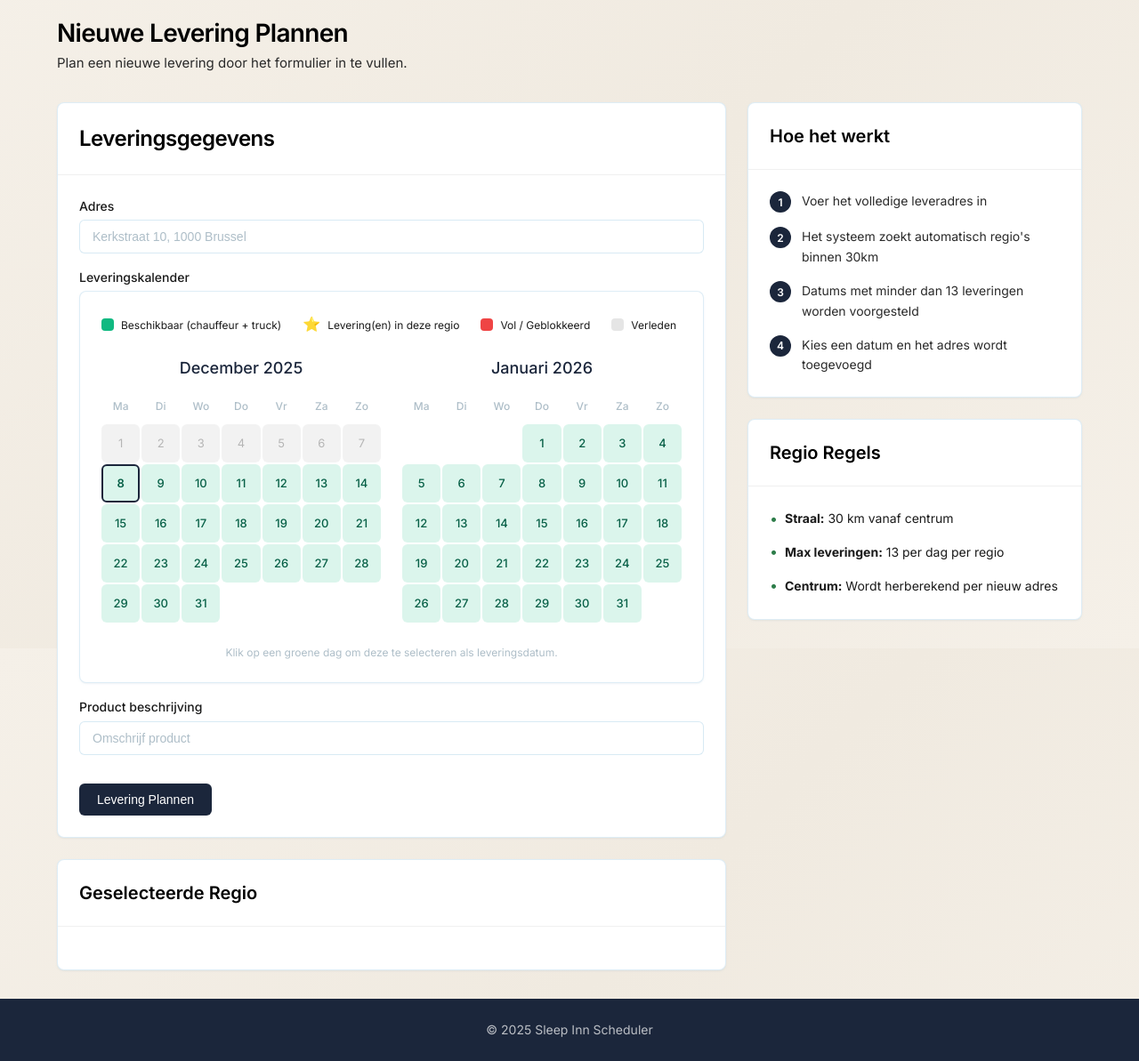
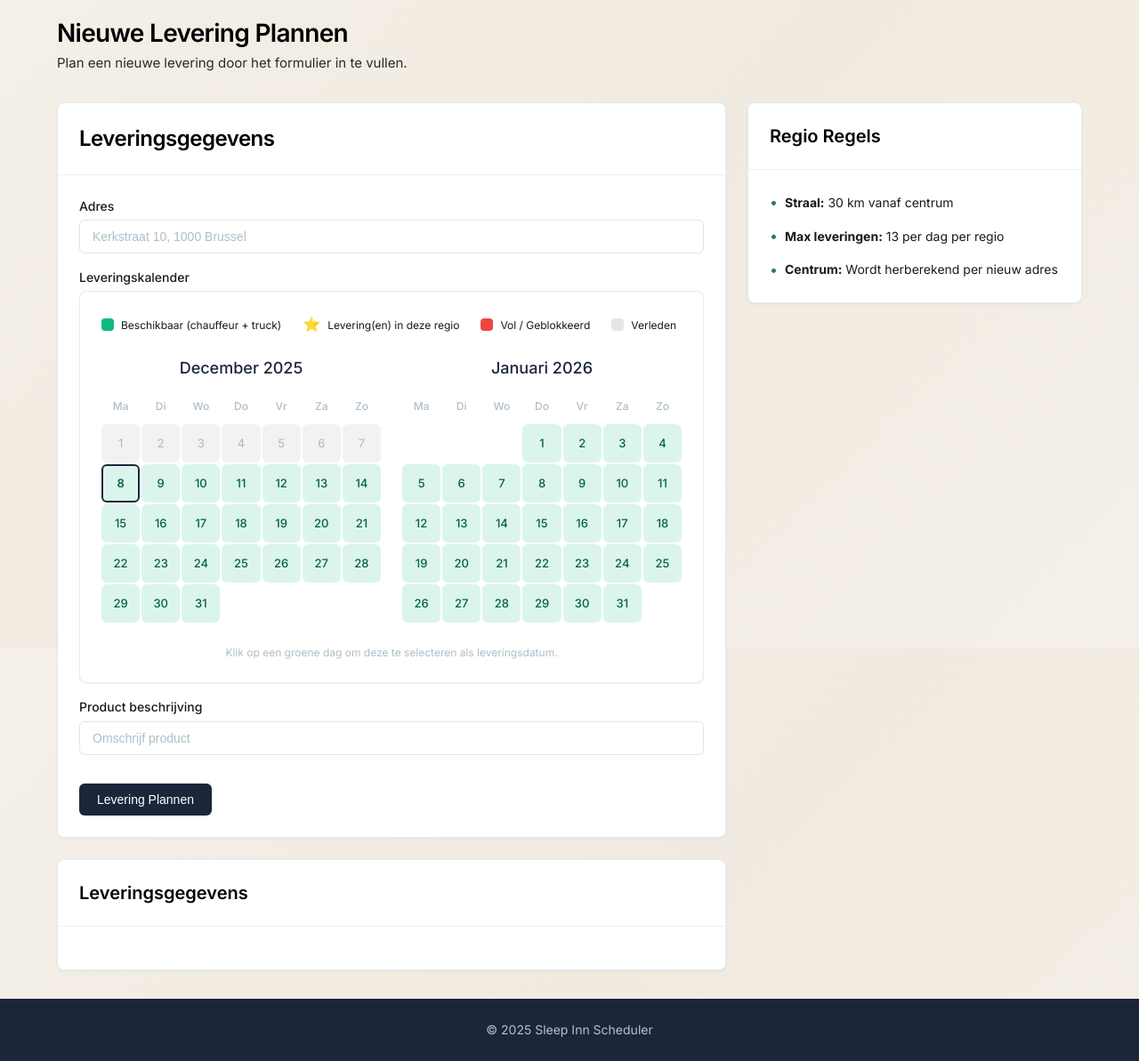
Before and after one commit to A-D-DBS-application/web-application-2025-group-19, a Flask app: page /add-listing in a window 1280 px wide. Shown: the part 71-1264 px from the top of the page at 89% size. Run offline with Flask 3, Linux system fonts and the light colour scheme; the visitor is signed in with stand-in values (Sample User, id 1); data that the repository does not hold is empty.

Commit message:
Add municipality input field to delivery form and remove 'Hoe het werkt' section
- Add municipality input field in 'Leveringsgegevens' card
- Municipality field is shown when date is selected (with or without region)
- Use municipality value when creating new regions (priority: municipality > region_name > date-based name)
- Change card title from 'Geselecteerde Regio' to 'Leveringsgegevens'
- Remove 'Hoe het werkt' information card from sidebar

```diff
--- a/app/routes.py
+++ b/app/routes.py
@@ -602,6 +602,7 @@
     product_description = request.form.get("product_description", "").strip()
     address = request.form.get("address")
     region_name = request.form.get("region_id")  # Municipality name (optional)
+    municipality = request.form.get("municipality", "").strip()  # Gemeente invoerveld
     scheduled_date_str = request.form.get("scheduled_date")
 
     # Coördinaten uit hidden fields (gezet door frontend via Mapbox)
@@ -676,7 +677,7 @@
 
                     if not found_available:
                         # Alle regio's vol, maak nieuwe regio
-                        region_name_new = region_name or f"Regio {scheduled_date.strftime('%d-%m-%Y')}"
+                        region_name_new = municipality or region_name or f"Regio {scheduled_date.strftime('%d-%m-%Y')}"
                         region_id, _ = create_new_region_with_address(tid, region_name_new, address, lat, lng, scheduled_date)
                         current_app.logger.info(f"Created new region {region_id} (all nearby regions full)")
                 else:
@@ -685,7 +686,7 @@
                     current_app.logger.info(f"Added address to nearest region {region_id}")
             else:
                 # Geen bestaande regio binnen 30km, maak nieuwe regio
-                region_name_new = region_name or f"Regio {scheduled_date.strftime('%d-%m-%Y')}"
+                region_name_new = municipality or region_name or f"Regio {scheduled_date.strftime('%d-%m-%Y')}"
                 region_id, _ = create_new_region_with_address(tid, region_name_new, address, lat, lng, scheduled_date)
                 current_app.logger.info(f"Created new region {region_id} (no nearby regions)")
 
--- a/app/templates/add_listing.html
+++ b/app/templates/add_listing.html
@@ -21,6 +21,7 @@
           <input type="hidden" name="lng" id="lng-input" value="">
           <input type="hidden" name="selected_region_id" id="selected-region-id" value="">
           <input type="hidden" name="region_id" id="region-input" value="">
+          <input type="hidden" name="municipality" id="municipality-input" value="">
 
           <div class="form-group">
             <label class="form-label">Adres</label>
@@ -111,7 +112,7 @@
     <!-- Regio Info -->
     <div id="region-info" class="card hidden">
       <div class="card-header">
-        <h3 class="font-semibold">Geselecteerde Regio</h3>
+        <h3 class="font-semibold">Leveringsgegevens</h3>
       </div>
       <div class="card-body" id="region-details"></div>
     </div>
@@ -119,32 +120,6 @@
 
   <!-- Zijbalk -->
   <div>
-    <div class="card mb-4">
-      <div class="card-header">
-        <h3 class="font-semibold">Hoe het werkt</h3>
-      </div>
-      <div class="card-body">
-        <div style="display: flex; flex-direction: column; gap: 1rem;">
-          <div style="display: flex; gap: 0.75rem; align-items: flex-start;">
-            <div style="width: 24px; height: 24px; border-radius: 50%; background: var(--color-navy); color: white; display: flex; align-items: center; justify-content: center; font-size: 0.75rem; font-weight: 600; flex-shrink: 0;">1</div>
-            <p class="text-small">Voer het volledige leveradres in</p>
-          </div>
-          <div style="display: flex; gap: 0.75rem; align-items: flex-start;">
-            <div style="width: 24px; height: 24px; border-radius: 50%; background: var(--color-navy); color: white; display: flex; align-items: center; justify-content: center; font-size: 0.75rem; font-weight: 600; flex-shrink: 0;">2</div>
-            <p class="text-small">Het systeem zoekt automatisch regio's binnen 30km</p>
-          </div>
-          <div style="display: flex; gap: 0.75rem; align-items: flex-start;">
-            <div style="width: 24px; height: 24px; border-radius: 50%; background: var(--color-navy); color: white; display: flex; align-items: center; justify-content: center; font-size: 0.75rem; font-weight: 600; flex-shrink: 0;">3</div>
-            <p class="text-small">Datums met minder dan 13 leveringen worden voorgesteld</p>
-          </div>
-          <div style="display: flex; gap: 0.75rem; align-items: flex-start;">
-            <div style="width: 24px; height: 24px; border-radius: 50%; background: var(--color-navy); color: white; display: flex; align-items: center; justify-content: center; font-size: 0.75rem; font-weight: 600; flex-shrink: 0;">4</div>
-            <p class="text-small">Kies een datum en het adres wordt toegevoegd</p>
-          </div>
-        </div>
-      </div>
-    </div>
-
     <div class="card mb-4">
       <div class="card-header">
         <h3 class="font-semibold">Regio Regels</h3>
@@ -465,13 +440,14 @@
     document.getElementById('scheduled-date').value = dateStr;
     selectedCalendarDate = dateStr;
 
+    // Show region info (always show, even if no region selected)
+    const infoDiv = document.getElementById('region-info');
+    const detailsDiv = document.getElementById('region-details');
+
     if (regionId) {
       document.getElementById('selected-region-id').value = regionId;
       document.getElementById('region-input').value = regionName || '';
 
-      // Show region info
-      const infoDiv = document.getElementById('region-info');
-      const detailsDiv = document.getElementById('region-details');
       detailsDiv.innerHTML = `
         <div class="grid grid-cols-2 gap-3">
           <div><p class="text-xs text-muted">Regio</p><p class="font-medium">${regionName}</p></div>
@@ -479,13 +455,38 @@
           <div><p class="text-xs text-muted">Datum</p><p class="font-medium">${formatDate(dateStr)}</p></div>
           <div><p class="text-xs text-muted">Status</p><p class="font-medium badge badge-success" style="display: inline-block;">Beschikbaar</p></div>
         </div>
+        <div class="form-group mt-4">
+          <label class="form-label">Gemeente</label>
+          <input type="text" name="municipality" id="municipality-input-field" placeholder="Voer gemeente in" class="form-input" value="">
+        </div>
       `;
-      infoDiv.classList.remove('hidden');
     } else {
       document.getElementById('selected-region-id').value = '';
       document.getElementById('region-input').value = '';
-      document.getElementById('region-info').classList.add('hidden');
+
+      detailsDiv.innerHTML = `
+        <div class="grid grid-cols-2 gap-3">
+          <div><p class="text-xs text-muted">Datum</p><p class="font-medium">${formatDate(dateStr)}</p></div>
+          <div><p class="text-xs text-muted">Status</p><p class="font-medium badge badge-success" style="display: inline-block;">Beschikbaar</p></div>
+        </div>
+        <div class="form-group mt-4">
+          <label class="form-label">Gemeente</label>
+          <input type="text" name="municipality" id="municipality-input-field" placeholder="Voer gemeente in" class="form-input" value="">
+        </div>
+      `;
     }
+
+    infoDiv.classList.remove('hidden');
+
+    // Update hidden field when municipality input changes
+    setTimeout(() => {
+      const municipalityInput = document.getElementById('municipality-input-field');
+      if (municipalityInput) {
+        municipalityInput.addEventListener('input', function() {
+          document.getElementById('municipality-input').value = this.value;
+        });
+      }
+    }, 100);
 
     renderCalendar();
   }
```
